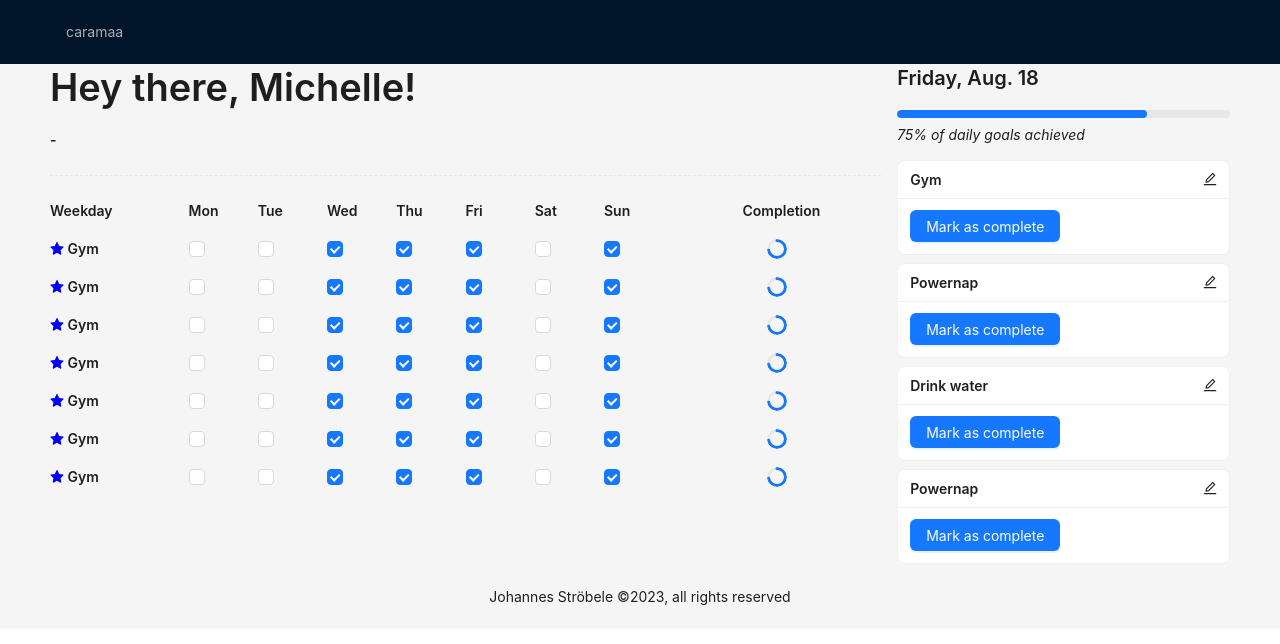
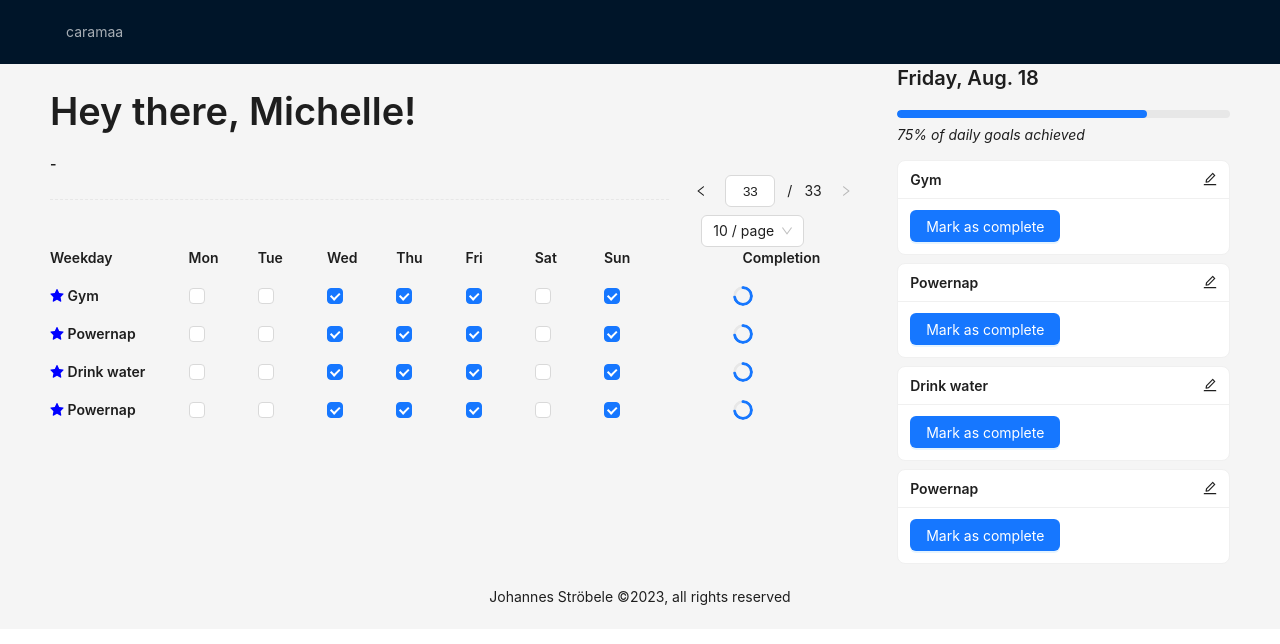
Before and after one commit to johannesstroebele91/carambola, a Next.js app: page / in a window 1280 px wide. Shown: the top 644 px of the page. Built offline with nearby package versions, Linux system fonts and the light colour scheme.

Commit message:
Add pagination for weekly habits per calendar week

```diff
--- a/app/Habits.tsx
+++ b/app/Habits.tsx
@@ -1,10 +1,11 @@
-import {Col, Row} from "antd";
+import {Col, Divider, Pagination, Row} from "antd";
 import Title from "antd/es/typography/Title";
 import {Quotes} from "@/app/Quotes";
 import {WeeklyHabits} from "@/app/Habits/Weekly/WeeklyHabits";
 import {DailyHabits} from "@/app/Habits/Daily/DailyHabits";
 import React, {useEffect, useState} from "react";
 import {Habit} from "@/app/types";
+import {getCalendarWeek} from "@/app/utility";
 
 export const Habits = () => {
     const [habits, setHabits] = useState<Habit[]>([]);
@@ -17,12 +18,25 @@ export const Habits = () => {
         };
         fetchData();
     }, []);
+    const currentWeek = getCalendarWeek(new Date());
 
+    const onChange = () => {
+    };
     return (
         <Row gutter={[16, 24]}>
             <Col span={17}>
-                <Title>Hey there, Michelle!</Title>
+                <Title style={{marginTop: 24}}>Hey there, Michelle!</Title>
                 <Quotes/>
+                <Row gutter={[16, 24]}>
+                    <Col span={18}>
+                        <Divider dashed/>
+                    </Col>
+                    <Col span={6}>
+                        <Pagination simple defaultCurrent={currentWeek * 10} total={currentWeek * 10}
+                                    onChange={onChange}/>
+                    </Col>
+                </Row>
+
                 <WeeklyHabits habits={habits}/>
             </Col>
             <Col span={7}>
--- a/app/Habits/Weekly/WeeklyHabits.tsx
+++ b/app/Habits/Weekly/WeeklyHabits.tsx
@@ -1,6 +1,6 @@
 "use client";
 import React from "react";
-import {Divider, Space} from "antd";
+import {Space} from "antd";
 import {WeeklyProgressRowData} from "@/app/Habits/Weekly/WeeklyProgressRowData";
 import {WeeklyProgressColDef} from "@/app/Habits/Weekly/WeeklyProgressColDef";
 import {Habit} from "@/app/types";
@@ -11,19 +11,13 @@ interface WeeklyHabitsProps {
 
 export const WeeklyHabits: React.FC<WeeklyHabitsProps> = ({habits}: WeeklyHabitsProps) => {
     // getDatesByWeekdayAndCalendarWeek('Thursday', 34, habit?.doneHistory);
-
     return (
         <>
-            <Divider dashed/>
             <Space direction="vertical" size="middle" style={{display: 'flex'}}>
                 <WeeklyProgressColDef/>
-                <WeeklyProgressRowData/>
-                <WeeklyProgressRowData/>
-                <WeeklyProgressRowData/>
-                <WeeklyProgressRowData/>
-                <WeeklyProgressRowData/>
-                <WeeklyProgressRowData/>
-                <WeeklyProgressRowData/>
+                {habits.map(habit => (
+                    <WeeklyProgressRowData key={habit.id} habit={habit}/>
+                ))}
             </Space>
         </>
 
--- a/app/Habits/Weekly/WeeklyProgressColDef.tsx
+++ b/app/Habits/Weekly/WeeklyProgressColDef.tsx
@@ -1,6 +1,7 @@
 "use client";
 import React from "react";
-import {Card, Col, Divider, Row, Space, Typography} from "antd";
+import {Col, Row, Typography} from "antd";
+
 const {Text} = Typography;
 
 export const WeeklyProgressColDef: React.FC = () => {
--- a/app/Habits/Weekly/WeeklyProgressRowData.tsx
+++ b/app/Habits/Weekly/WeeklyProgressRowData.tsx
@@ -1,42 +1,49 @@
 "use client";
 import React from "react";
-import {Card, Checkbox, Col, Divider, Progress, Row, Typography} from "antd";
+import {Checkbox, Col, Progress, Row, Typography} from "antd";
 import {StarFilled} from "@ant-design/icons";
+import {Habit} from "@/app/types";
 
 const {Text} = Typography;
 
-export const WeeklyProgressRowData: React.FC = () => {
+interface WeeklyProgressRowDataProps {
+    habit: Habit
+}
+
+export const WeeklyProgressRowData: React.FC<WeeklyProgressRowDataProps> = ({
+                                                                                habit
+                                                                            }: WeeklyProgressRowDataProps) => {
 
     return (
         <>
             <Row wrap={false}>
                 <Col span={4}>
-                    <StarFilled style={{ color: 'blue' }} />
-                    <Text strong> Gym</Text>
+                    <StarFilled style={{color: 'blue'}}/>
+                    <Text strong> {habit.name}</Text>
                 </Col>
                 <Col span={2}>
-                    <Checkbox defaultChecked={false} />
+                    <Checkbox defaultChecked={false}/>
                 </Col>
                 <Col span={2}>
-                    <Checkbox defaultChecked={false} />
+                    <Checkbox defaultChecked={false}/>
                 </Col>
                 <Col span={2}>
-                    <Checkbox  defaultChecked={true} />
+                    <Checkbox defaultChecked={true}/>
                 </Col>
                 <Col span={2}>
-                    <Checkbox  defaultChecked={true} />
+                    <Checkbox defaultChecked={true}/>
                 </Col>
                 <Col span={2}>
-                    <Checkbox defaultChecked={true}  />
+                    <Checkbox defaultChecked={true}/>
                 </Col>
                 <Col span={2}>
-                    <Checkbox defaultChecked={false} />
+                    <Checkbox defaultChecked={false}/>
                 </Col>
-                <Col span={4}>
-                    <Checkbox defaultChecked={true}  />
+                <Col span={2}>
+                    <Checkbox defaultChecked={true}/>
                 </Col>
-                <Col span={2} style={{ display: 'flex', justifyContent: 'center', alignItems: 'center' }}>
-                    <Progress type="circle" percent={75} size={20} />
+                <Col span={4} style={{display: 'flex', justifyContent: 'center', alignItems: 'center'}}>
+                    <Progress type="circle" percent={75} size={20}/>
                 </Col>
             </Row>
         </>
```
Lines whose indentation alone changed are shown as unchanged.
